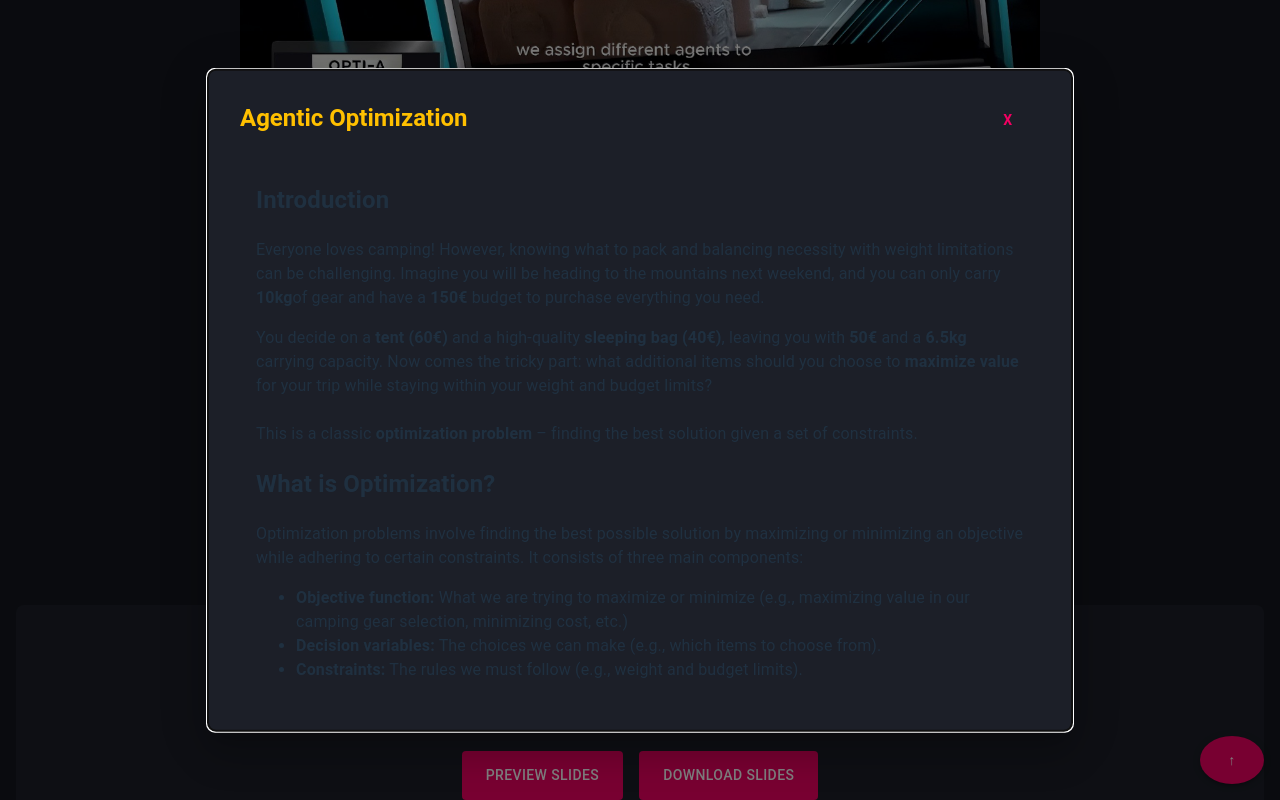
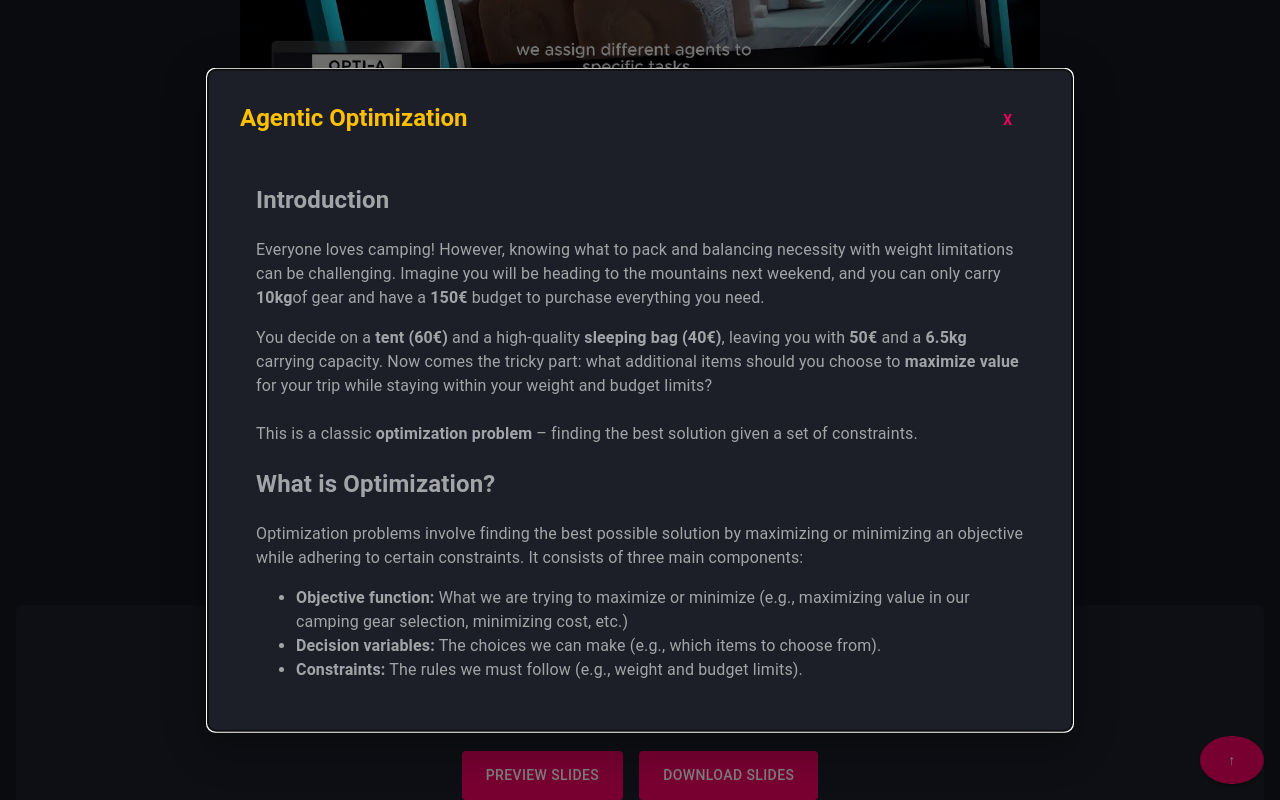
Before and after one commit to timelinecoding/opti-a, a React (Vite) app: page / in a window 1280 px wide. Both pictures are taken after a click on the link "Read more". Shown: the part 1045-1845 px from the top of the page. Built offline with nearby package versions, Linux system fonts and the light colour scheme.

Commit message:
article color

```diff
--- a/src/components/Article.tsx
+++ b/src/components/Article.tsx
@@ -83,7 +83,7 @@ export default function Article() {
 
                         },
                     }}>
-                        <Typography sx={{opacity: 0.8}}>
+                        <Typography sx={{opacity: 0.8, color: "rgba(255, 255, 255, 0.75)"}}>
                             <h2>Introduction</h2>
                             <p>
                                 Everyone loves camping! However, knowing what to pack and balancing necessity with
```
